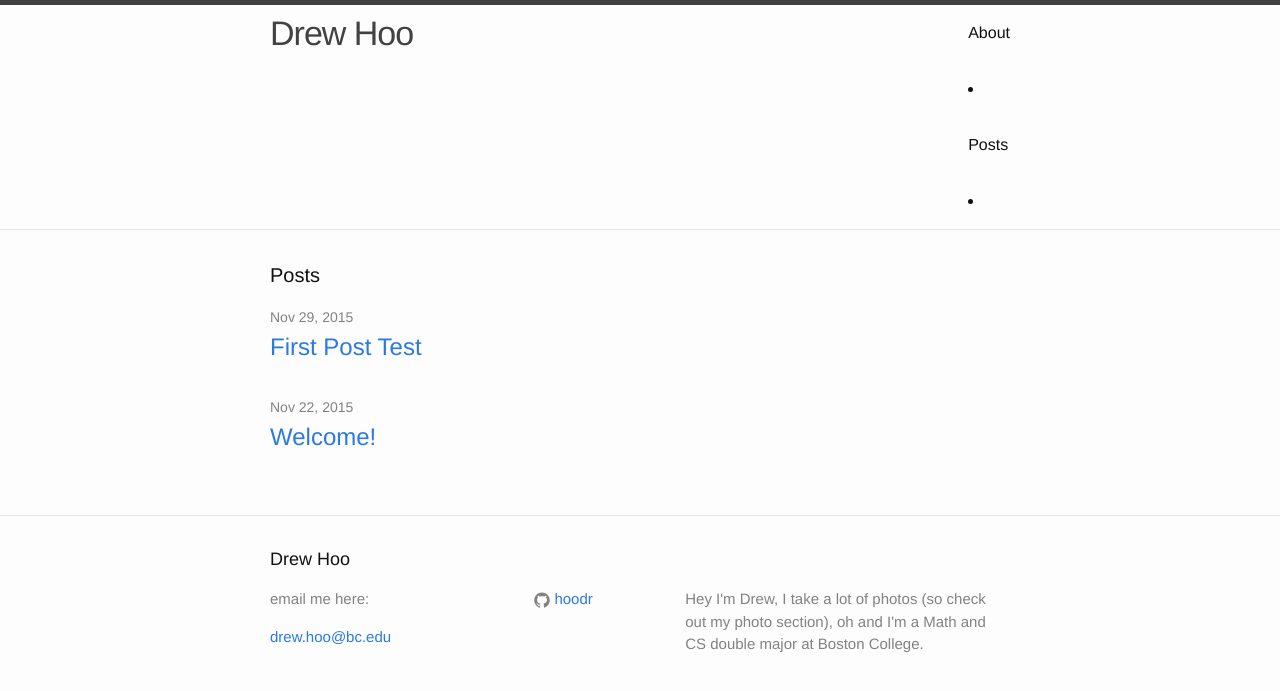
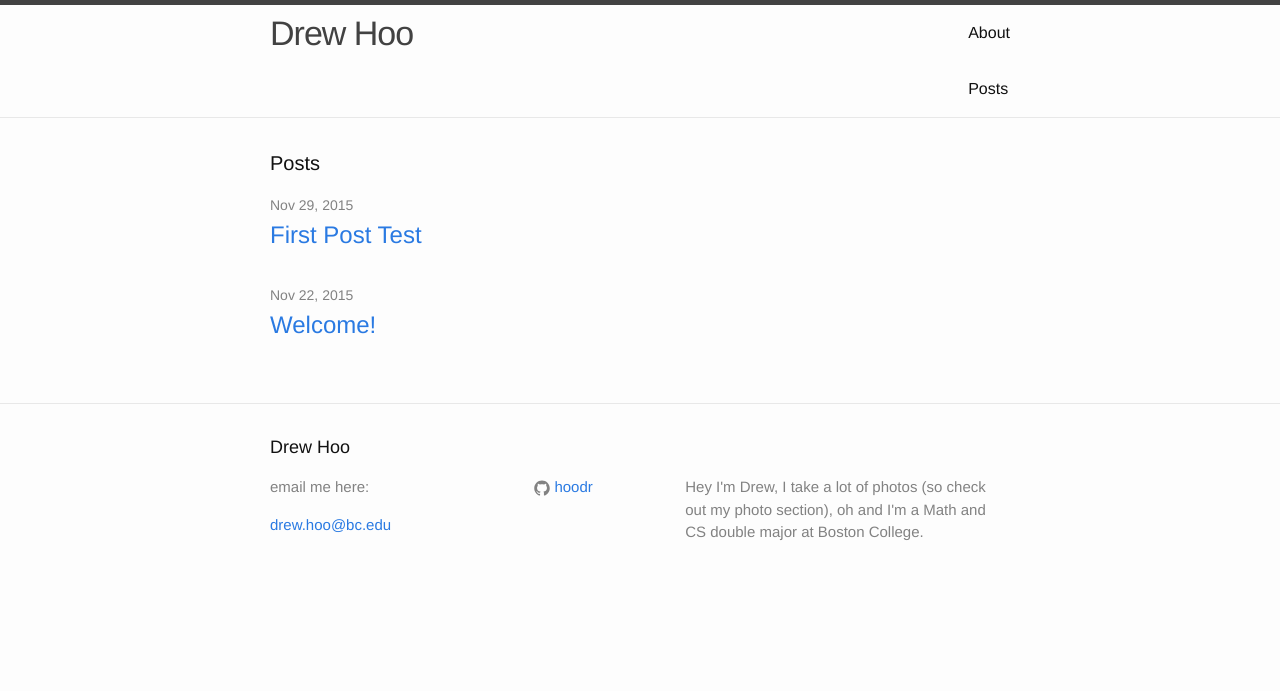
Before and after one commit to hoodr/hoodr.github.io, a Jekyll site: the page built from index.html, in a window 1280 px wide. Shown: the top 691 px of the page. Built offline with Jekyll 4.4.1, drawn with Linux system fonts in a browser that asks for light colours.

Commit message:
gotta get it right

```diff
--- a/_includes/header.html
+++ b/_includes/header.html
@@ -24,12 +24,12 @@
               {% endif %}
             {% endfor %}
           </div>
-        <li>
+        </li>
         <li class="site-list">
           <div class="trigger">
             <a class="page-link" href="posts.html">Posts</a>
           </div>
-        <li>
+        </li>
     </nav>
 
   </div>
```
